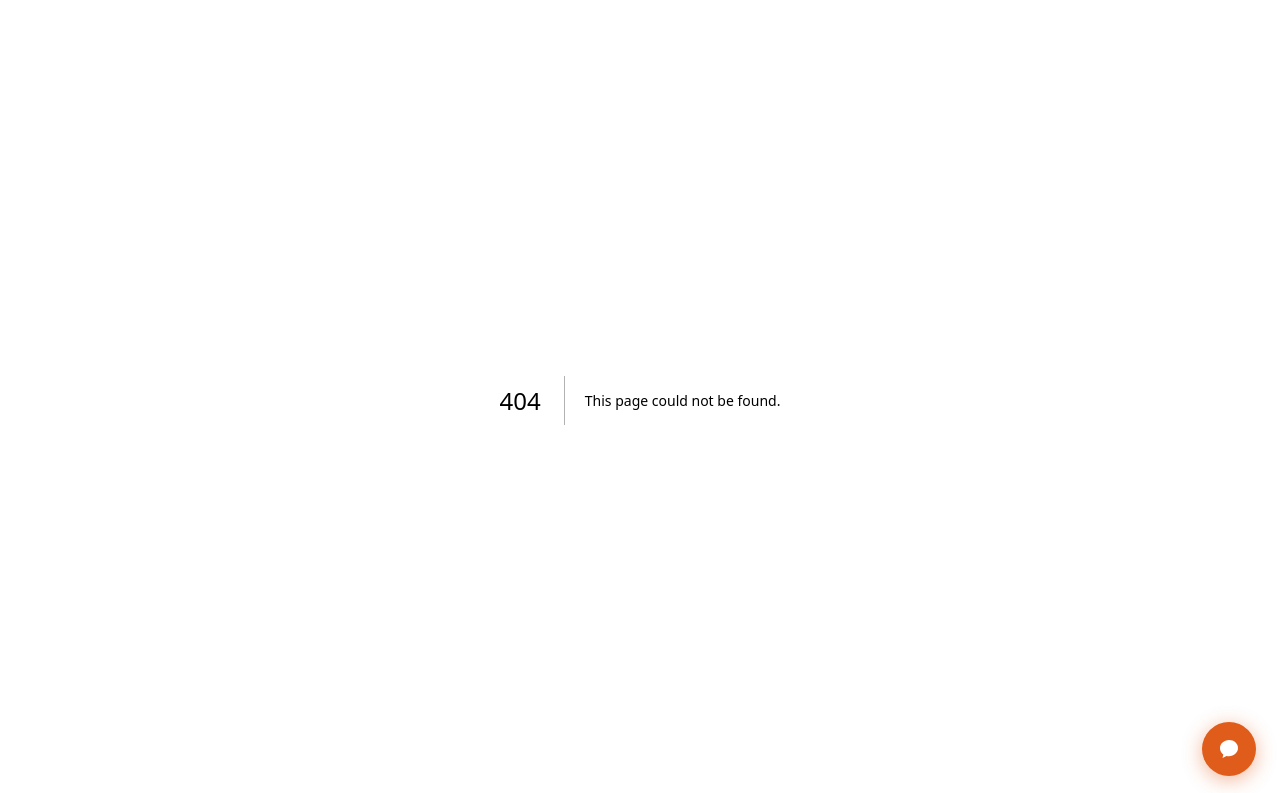
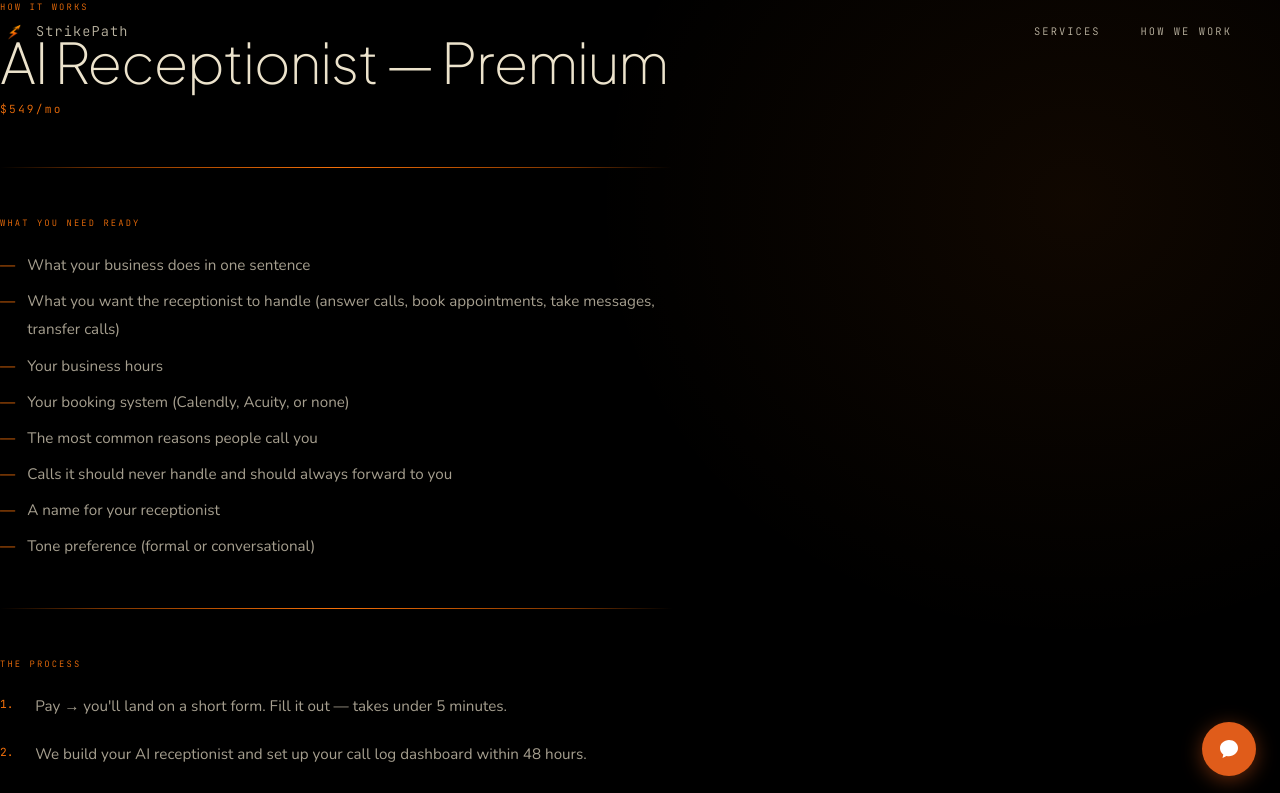
Before and after one commit to strikepathco/strikepath-website, a Next.js app: page /how-it-works/receptionist-premium in a window 1280 px wide. Before the commit this address had no page. Shown: the top 793 px of the page. Built offline with nearby package versions, Linux system fonts and the light colour scheme.

Commit message:
Rename Receptionist Unlimited to Premium across all files and routes
Co-Authored-By: Claude Sonnet 4.6 <noreply@anthropic.com>

```diff
--- a/app/(site)/how-it-works/receptionist-unlimited/page.tsx
+++ b/app/(site)/how-it-works/receptionist-premium/page.tsx
@@ -1,8 +1,8 @@
 import type { Metadata } from 'next'
 
 export const metadata: Metadata = {
-  title: 'AI Receptionist Unlimited — How It Works | StrikePath',
-  description: 'See exactly how the AI Receptionist Unlimited works, what you need to get started, and what we handle for you.',
+  title: 'AI Receptionist Premium — How It Works | StrikePath',
+  description: 'See exactly how the AI Receptionist Premium works, what you need to get started, and what we handle for you.',
 }
 
 const sectionLabel: React.CSSProperties = {
@@ -24,7 +24,7 @@ const body: React.CSSProperties = {
   color: 'rgba(236, 227, 204, 0.70)',
 }
 
-export default function HowItWorksReceptionistUnlimited() {
+export default function HowItWorksReceptionistPremium() {
   return (
     <main className="px-8 sm:px-14 lg:px-28 py-20 md:py-32">
       <div style={{ maxWidth: '42rem' }}>
@@ -34,7 +34,7 @@ export default function HowItWorksReceptionistUnlimited() {
           className="font-display font-extralight text-bone"
           style={{ fontSize: 'clamp(2rem, 4.5vw, 3.5rem)', letterSpacing: '-0.025em', lineHeight: 0.95, marginBottom: '0.75rem' }}
         >
-          AI Receptionist — Unlimited
+          AI Receptionist — Premium
         </h1>
         <p style={{ fontFamily: 'var(--font-mono)', fontSize: '0.7rem', fontWeight: 300, letterSpacing: '0.2em', color: 'var(--gold)', marginBottom: '3rem' }}>
           $549/mo
--- a/app/(site)/onboarding/receptionist-unlimited/page.tsx
+++ b/app/(site)/onboarding/receptionist-premium/page.tsx
@@ -2,17 +2,17 @@ import type { Metadata } from 'next'
 import OnboardingPage from '@/app/components/OnboardingPage'
 
 export const metadata: Metadata = {
-  title: 'AI Receptionist Unlimited Onboarding | StrikePath',
+  title: 'AI Receptionist Premium Onboarding | StrikePath',
   robots: { index: false, follow: false },
 }
 
-export default function ReceptionistUnlimitedOnboarding() {
+export default function ReceptionistPremiumOnboarding() {
   return (
     <OnboardingPage
-      eyebrow="AI Receptionist Unlimited · Onboarding"
+      eyebrow="AI Receptionist Premium · Onboarding"
       heading="Let's set up your AI receptionist."
       tallyId="QKO9lg"
-      formTitle="AI Receptionist Unlimited Onboarding Form"
+      formTitle="AI Receptionist Premium Onboarding Form"
     />
   )
 }
--- a/app/(site)/services/page.tsx
+++ b/app/(site)/services/page.tsx
@@ -39,7 +39,7 @@ const CATEGORIES: Category[] = [
     successPath: '/onboarding/receptionist',
     tiers: [
       { name: 'Standard',  price: '$349/mo', note: 'An AI phone agent that answers calls, handles FAQs, and takes messages — up to 100 calls per month. Sounds human, works around the clock, never puts anyone on hold.', priceKey: 'STRIPE_RECEPTIONIST_STANDARD', checkoutUrl: 'https://buy.stripe.com/aFacMYc40cEvgRmcIrbsc0a', howItWorksPath: '/how-it-works/receptionist-standard' },
-      { name: 'Unlimited', price: '$549/mo', note: 'All the features of Standard with no call limits. Includes full CRM sync so every call is automatically logged with caller info and conversation summary.', priceKey: 'STRIPE_RECEPTIONIST_UNLIMITED', checkoutUrl: 'https://buy.stripe.com/00w9AM0libArgRm4bVbsc07', howItWorksPath: '/how-it-works/receptionist-unlimited' },
+      { name: 'Premium', price: '$549/mo', note: 'All the features of Standard with no call limits. Includes full CRM sync so every call is automatically logged with caller info and conversation summary.', priceKey: 'STRIPE_RECEPTIONIST_UNLIMITED', checkoutUrl: 'https://buy.stripe.com/00w9AM0libArgRm4bVbsc07', howItWorksPath: '/how-it-works/receptionist-premium' },
     ],
   },
   {
--- a/app/api/chat/route.ts
+++ b/app/api/chat/route.ts
@@ -4,7 +4,7 @@ import Anthropic from '@anthropic-ai/sdk'
 const client = new Anthropic({ apiKey: process.env.ANTHROPIC_API_KEY })
 
 const SYSTEM_PROMPT =
-  "You are a helpful assistant for StrikePath, an AI agency based in Phoenix, AZ that serves businesses nationwide. You help answer questions about StrikePath's services and pricing. Here are the services: AI Chatbot — Starter $149/mo (FAQs + lead capture), Pro $249/mo (CRM integration + advanced flows). AI Receptionist — Standard $349/mo (~100 calls/month), Unlimited $549/mo (unlimited calls + CRM sync). AI Automation — Single Workflow $247/mo, Multi-Step $397/mo, Full Stack $697/mo. AI Marketing — Ad Batch $197/mo (5-10 ads/month), Monthly Batch $247/mo. All plans are monthly, no contracts, cancel anytime, delivered within 48 hours. If someone seems ready to buy or asks how to get started, direct them to strikepath.co/services. Keep answers short and helpful."
+  "You are a helpful assistant for StrikePath, an AI agency based in Phoenix, AZ that serves businesses nationwide. You help answer questions about StrikePath's services and pricing. Here are the services: AI Chatbot — Starter $149/mo (FAQs + lead capture), Pro $249/mo (CRM integration + advanced flows). AI Receptionist — Standard $349/mo (~100 calls/month), Premium $549/mo (unlimited calls + CRM sync). AI Automation — Single Workflow $247/mo, Multi-Step $397/mo, Full Stack $697/mo. AI Marketing — Ad Batch $197/mo (5-10 ads/month), Monthly Batch $247/mo. All plans are monthly, no contracts, cancel anytime, delivered within 48 hours. If someone seems ready to buy or asks how to get started, direct them to strikepath.co/services. Keep answers short and helpful."
 
 type Message = { role: 'user' | 'assistant'; content: string }
 
--- a/app/components/ROICalculator.tsx
+++ b/app/components/ROICalculator.tsx
@@ -313,7 +313,7 @@ export default function ROICalculator() {
               <Slider label="Your hourly rate"   min={25} max={500} step={5} value={recRate} onChange={setRecRate} display={`$${recRate}/hr`} />
               <PlanSelect value={recPlan} onChange={setRecPlan} options={[
                 { value: '4188', label: 'Standard — $349/mo ($4,188/yr)' },
-                { value: '6588', label: 'Unlimited — $549/mo ($6,588/yr)' },
+                { value: '6588', label: 'Premium — $549/mo ($6,588/yr)' },
               ]} />
             </>}
 
--- a/app/components/ServicesSection.tsx
+++ b/app/components/ServicesSection.tsx
@@ -35,7 +35,7 @@ const SERVICES: Service[] = [
       'A virtual receptionist that answers calls, qualifies leads, and books appointments — no hold music, no missed calls, no overtime.',
     tiers: [
       { name: 'Standard',  price: '$349/mo', note: '~100 calls/month included.' },
-      { name: 'Unlimited', price: '$549/mo', note: 'Unlimited calls, CRM sync, and full call transcripts.' },
+      { name: 'Premium', price: '$549/mo', note: 'Unlimited calls, CRM sync, and full call transcripts.' },
     ],
   },
   {
```
